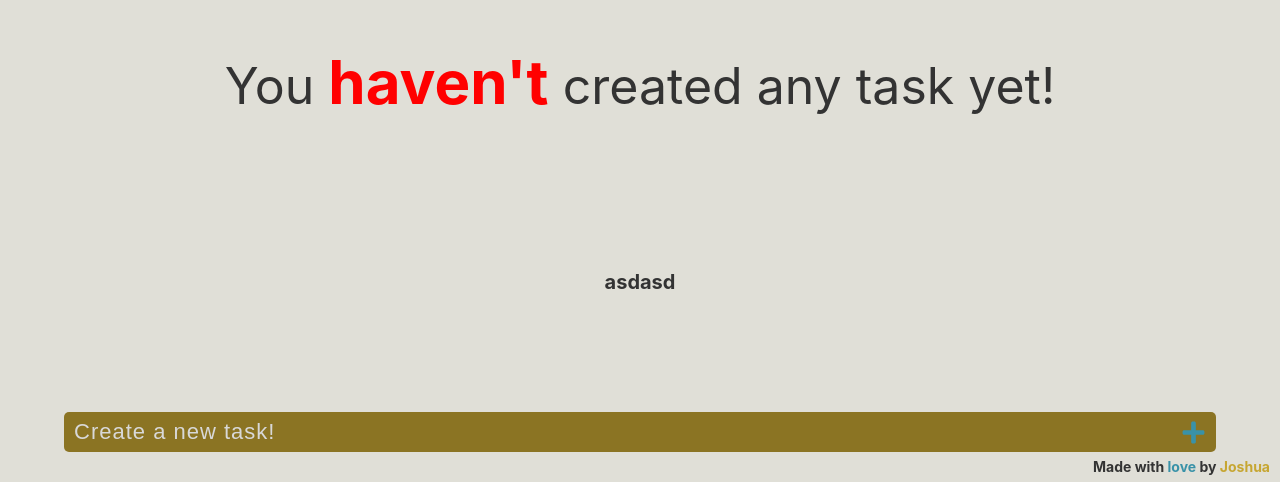
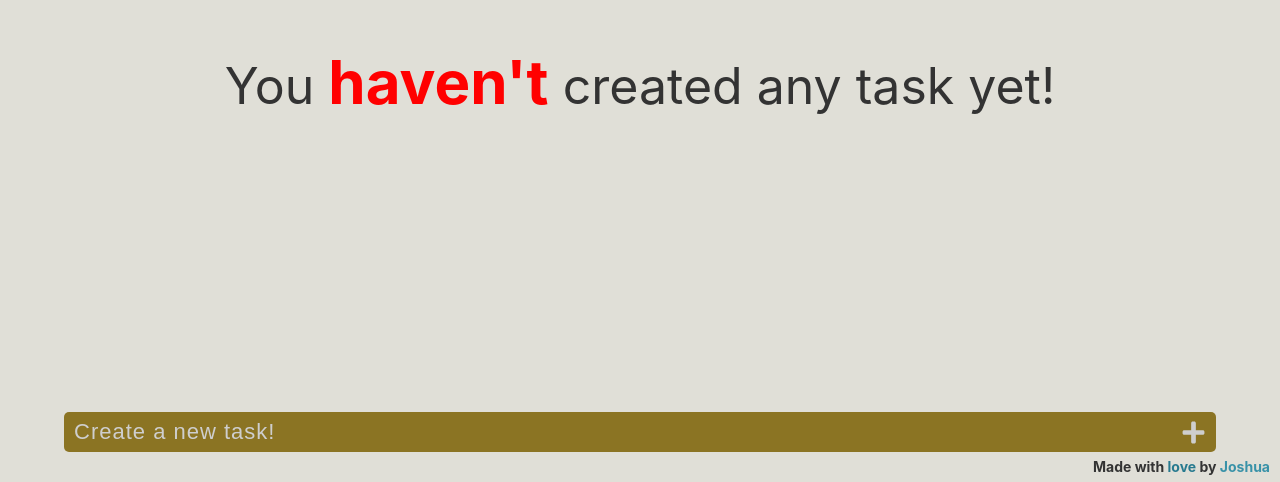
Before and after one commit to ElJoshua08/TaskApp, a React (Vite) app: page / in a window 1280 px wide. Shown: the part 318-800 px from the top of the page. Built offline with nearby package versions, Linux system fonts and the light colour scheme.

Commit message:
Create task modal style and functionality

```diff
--- a/src/App.css
+++ b/src/App.css
@@ -7,4 +7,5 @@ main {
   align-items: center;
   justify-content: center;
   gap: 1.4rem;
+  z-index: -1;
 }
--- a/src/App.jsx
+++ b/src/App.jsx
@@ -24,7 +24,7 @@ function App() {
         <NoTask />
       )}
 
-      <CreateTask />
+      <CreateTask tasks={tasks} setTasks={setTasks} />
 
       <Author
         authorLink="https://github.com/ElJoshua08"
--- a/src/components/Author/Author.css
+++ b/src/components/Author/Author.css
@@ -7,13 +7,14 @@
   transition: all 250ms ease;
 
   strong {
-    color: var(--color-primary);
+    color: var(--color-primary-darker);
   }
 
   a {
-    color: var(--color-secondary);
+    color: var(--color-primary);
     text-decoration: none;
     cursor: pointer;
+    z-index: 999;
   }
 
   @media screen and (max-width: 690px) {
--- a/src/components/CreateTask/CreateTask.css
+++ b/src/components/CreateTask/CreateTask.css
@@ -11,6 +11,8 @@
   justify-content: space-between;
   border: 0;
   outline: 0;
+  cursor: pointer;
+  transition: all 150ms ease;
 
   p {
     font-size: 2.2rem;
@@ -18,16 +20,100 @@
     font-weight: 500;
     letter-spacing: 1px;
     color: var(--text-secondary);
+    transition: all 150ms ease;
   }
 
   .plusIcon {
     font-size: 2.5rem;
-    color: var(--color-primary);
+    color: var(--text-secondary);
     margin-right: 1rem;
+    transition: all 150ms ease;
+  }
+
+  &:hover {
+    background-color: var(--color-primary-darker);
+
+    p,
+    .plusIcon {
+      color: var(--text-primary);
+    }
   }
 }
 
 .taskModal {
   position: fixed;
-  transform: translateY(200px);
+  bottom: 0;
+  width: 90%;
+  height: 100px;
+  border-radius: 0.5rem 0.5rem 0 0;
+  transform: translateY(100%);
+  background-color: var(--color-secondary-darker);
+  transition: all 250ms ease;
+
+  display: flex;
+  align-items: flex-end;
+  justify-content: space-between;
+  gap: 1rem;
+
+  &.active {
+    transform: translateY(0);
+  }
 }
+
+.data {
+  display: flex;
+  width: 100%;
+  align-items: center;
+  justify-content: space-between;
+  gap: 1rem;
+  margin-bottom: 2rem;
+}
+
+.taskName {
+  flex-grow: 1;
+  height: 30px;
+  border: 2px solid transparent;
+  outline: 0;
+
+  background-color: var(--color-tertiary);
+  font-size: 2rem;
+  margin-left: 1rem;
+  border-radius: 0.5rem;
+  padding: 1.6rem 0.5rem;
+  color: var(--text-secondary);
+  transition: all 150ms ease;
+  letter-spacing: 2px;
+  font-weight: 500;
+
+  &:focus,
+  &:hover {
+    color: var(--text-primary);
+    border-color: var(--color-secondary);
+  }
+}
+
+.createIcon {
+  font-size: 2.5rem;
+  margin-right: 1rem;
+  color: var(--color-primary-darker);
+  transition: all 250ms ease;
+  cursor: pointer;
+
+  &:hover {
+    color: var(--color-primary);
+  }
+}
+
+.closeIcon {
+  position: absolute;
+  top: 0.5rem;
+  right: 0.5rem;
+  font-size: 2.5rem;
+  color: var(--text-secondary);
+  transition: all 250ms ease;
+  cursor: pointer;
+
+  &:hover {
+    color: var(--text-primary);
+  }
+}
--- a/src/components/CreateTask/CreateTask.jsx
+++ b/src/components/CreateTask/CreateTask.jsx
@@ -1,23 +1,69 @@
-import { FaPlus } from 'react-icons/fa';
+import { useState } from 'react';
+import { FaCheck, FaPlus } from 'react-icons/fa';
 import './CreateTask.css';
+import { FaXmark } from 'react-icons/fa6';
 
-const TaskModal = () => {
+const TaskModal = ({ setTasks, tasks, modalActive, setModalActive }) => {
+  const [taskName, setTaskName] = useState('');
+
+  const createTask = () => {
+
+    const newTask = {
+      name: taskName,
+      completed: false,
+      color: 'default',
+    };
+
+    const newTasks = [...tasks, newTask];
+    setTasks(newTasks);
+    setTaskName('');
+    setModalActive(false);
+  };
+
   return (
-    <div className="taskModal">
-      <h1>asdasd</h1>
+    <div className={`taskModal ${modalActive ? 'active' : ''}`}>
+      <FaXmark
+        onClick={() => setModalActive(false)}
+        className="closeIcon"
+      />
+
+      <div className="data">
+        <input
+          id="taskName"
+          className="taskName"
+          type="text"
+          value={taskName}
+          onChange={(e) => setTaskName(e.target.value)}
+          placeholder="Your new task"
+        />
+
+        <FaCheck
+          onClick={createTask}
+          className="createIcon"
+        />
+      </div>
     </div>
   );
 };
 
-const CreateTask = () => {
+const CreateTask = ({ tasks, setTasks }) => {
+  const [modalActive, setModalActive] = useState(false);
   return (
     <>
-      <button className="createTaskButton">
+      <button
+        onClick={() => setModalActive(true)}
+        className="createTaskButton"
+      >
         <p> Create a new task! </p>
-        <FaPlus className='plusIcon' />
+        <FaPlus className="plusIcon" />
       </button>
 
-      <TaskModal />
+      <TaskModal
+        modalActive={modalActive}
+        setModalActive={setModalActive}
+        tasks={tasks}
+        setTasks={setTasks}
+      />
     </>
   );
 };
--- a/src/index.css
+++ b/src/index.css
@@ -6,7 +6,6 @@
   scroll-behavior: smooth;
 
   color-scheme: light dark;
-  color: rgba(255, 255, 255, 0.87);
 
   font-synthesis: none;
   text-rendering: optimizeLegibility;
@@ -24,7 +23,7 @@
   --color-error: #ff3232;
 
   --text-primary: #fff;
-  --text-secondary: #d8d8d8;
+  --text-secondary: #cecece;
 }
 
 * {
```
Also changed, not shown: src/assets/icon.svg (added).
